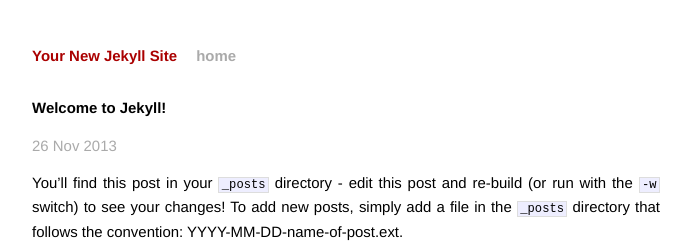
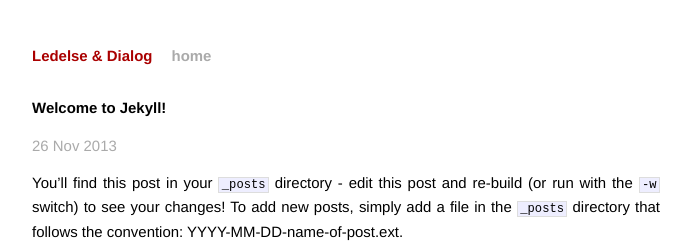
Before and after one commit to batfink/ledelseogdialog.no, a Jekyll site: the page built from _posts/2013-11-26-welcome-to-jekyll.markdown, in a window 1280 px wide. Shown: the top 243 px of the page, without its empty margins (294-985 px from the left). Built offline with Jekyll 4.4.1, drawn with Linux system fonts in a browser that asks for light colours; Markdown is read by kramdown in place of the engine named in the settings.

Commit message:
changed title

```diff
--- a/_config.yml
+++ b/_config.yml
@@ -1,3 +1,3 @@
-name: Your New Jekyll Site
+name: Ledelse & Dialog
 markdown: redcarpet
 pygments: true
```
